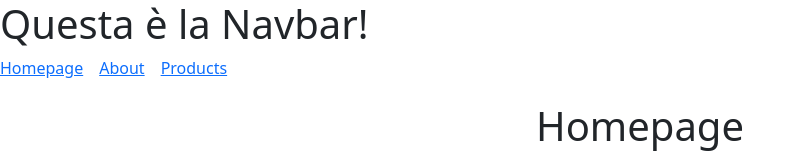
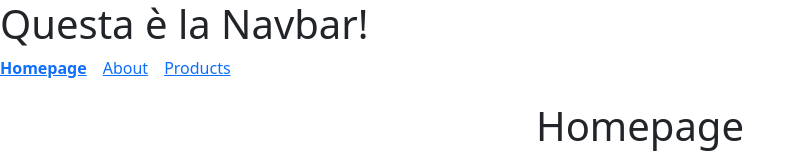
Before and after one commit to NotAlex575/react-router, a React (Vite) app: page / in a window 1280 px wide. Shown: the top 160 px of the page, without its empty margins (0-805 px from the left). Built offline with nearby package versions, Linux system fonts and the light colour scheme.

Commit message:
EXTRA: aggiunto elemento isActive nella navbar, per identificare quale link è stato selezionato (posizione attuale della pagina)

```diff
--- a/src/components/Navbar.jsx
+++ b/src/components/Navbar.jsx
@@ -7,13 +7,19 @@ const Navbar = () => {
         <nav>
           <ul className="list-unstyled d-flex">
             <li className="me-3">
-              <NavLink to="/">Homepage</NavLink>
+              <NavLink to="/" className={
+                ({isActive}) => isActive ? "fw-bold" : ""
+                }>Homepage</NavLink>
             </li>
             <li className="me-3">
-              <NavLink to="/about">About</NavLink>
+              <NavLink to="/about" className={
+                ({isActive}) => isActive ? "fw-bold" : ""
+                }>About</NavLink>
             </li>
             <li className="me-3">
-              <NavLink to="/products">Products</NavLink>
+              <NavLink to="/products" className={
+                ({isActive}) => isActive ? "fw-bold" : ""
+                }>Products</NavLink>
             </li>
           </ul>
         </nav>
```
